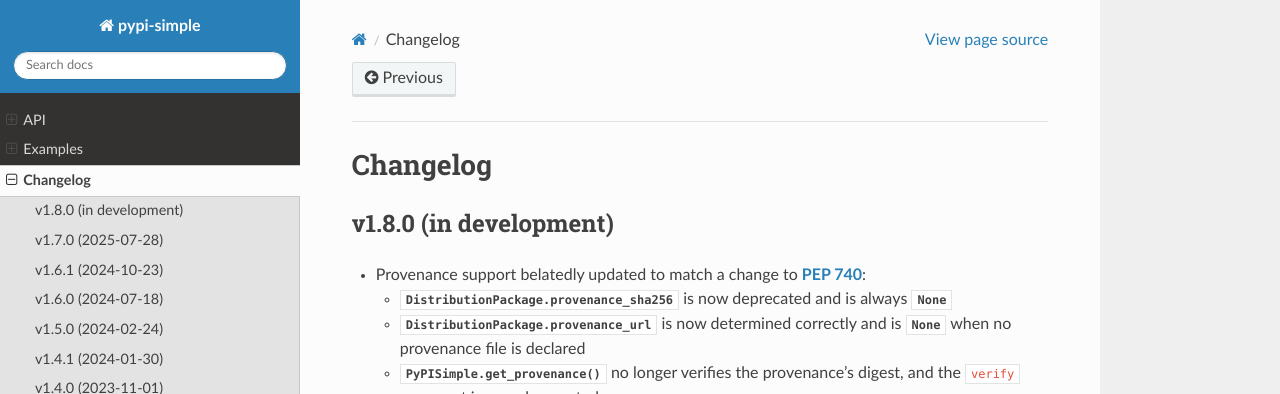
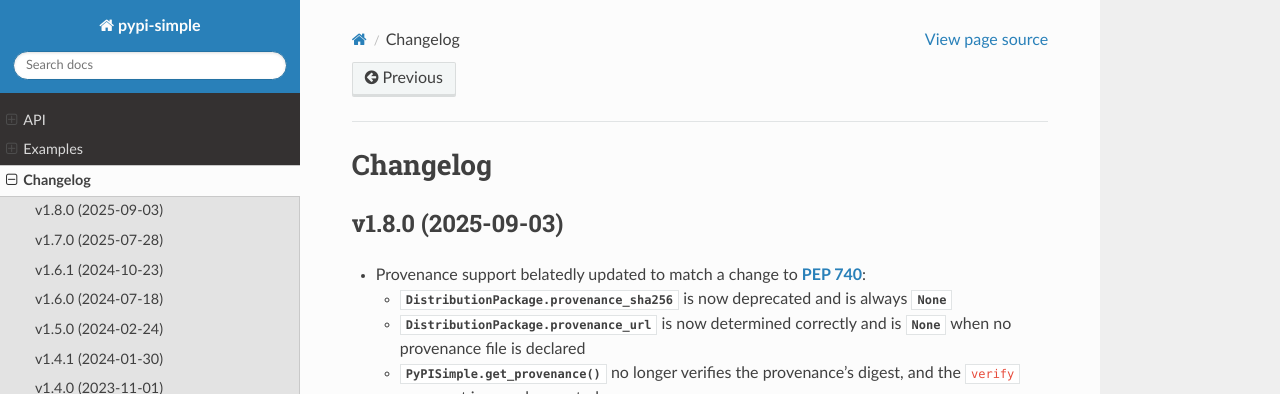
Before and after one commit to jwodder/pypi-simple, a Sphinx documentation site: the page built from docs/changelog.rst, in a window 1280 px wide and 900 px high. Shown: the top 394 px of the window. Built offline with Sphinx 7.4.7 and the Read the Docs theme 3.1.0, drawn with Linux system fonts in a browser that asks for light colours.

Commit message:
v1.8.0 — Fix provenance support
- Provenance support belatedly updated to match a change to PEP 740:
    - `DistributionPackage.provenance_sha256` is now deprecated and is always `None`
    - `DistributionPackage.provenance_url` is now determined correctly and is `None` when no provenance file is declared
    - `PyPISimple.get_provenance()` no longer verifies the provenance's digest, and the `verify` argument is now deprecated

```diff
--- a/CHANGELOG.md
+++ b/CHANGELOG.md
@@ -1,5 +1,5 @@
-v1.8.0 (in development)
------------------------
+v1.8.0 (2025-09-03)
+-------------------
 - Provenance support belatedly updated to match a change to PEP 740:
     - `DistributionPackage.provenance_sha256` is now deprecated and is always
       `None`
--- a/docs/changelog.rst
+++ b/docs/changelog.rst
@@ -3,8 +3,8 @@
 Changelog
 =========
 
-v1.8.0 (in development)
------------------------
+v1.8.0 (2025-09-03)
+-------------------
 - Provenance support belatedly updated to match a change to :pep:`740`:
 
   - `DistributionPackage.provenance_sha256` is now deprecated and is always
--- a/src/pypi_simple/__init__.py
+++ b/src/pypi_simple/__init__.py
@@ -14,7 +14,7 @@
 for more information.
 """
 
-__version__ = "1.8.0.dev1"
+__version__ = "1.8.0"
 __author__ = "John Thorvald Wodder II"
 __author_email__ = "pypi-simple@varonathe.org"
 __license__ = "MIT"
```
